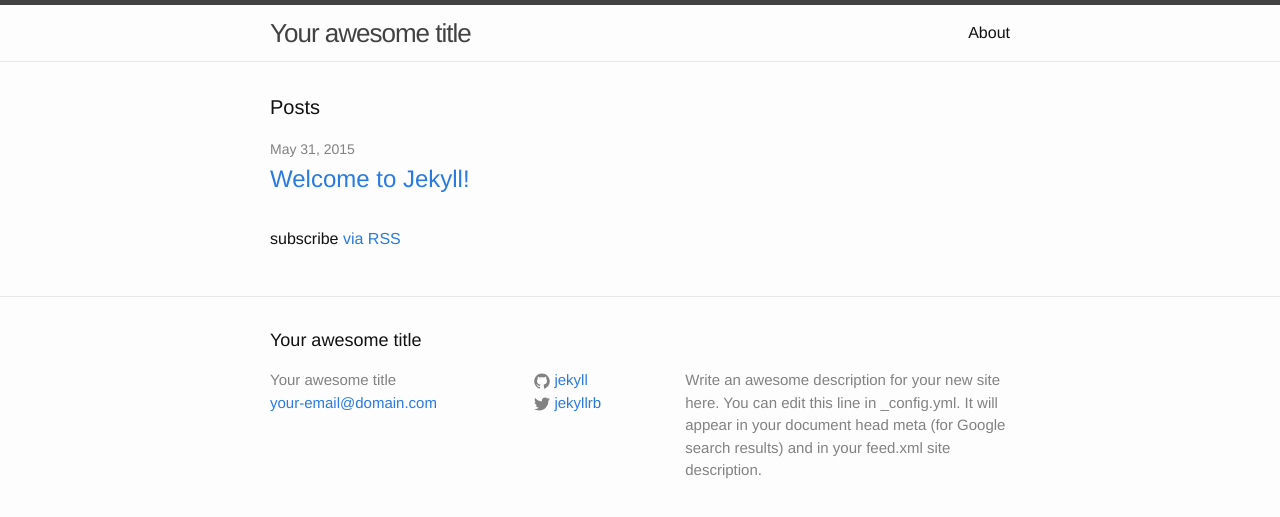
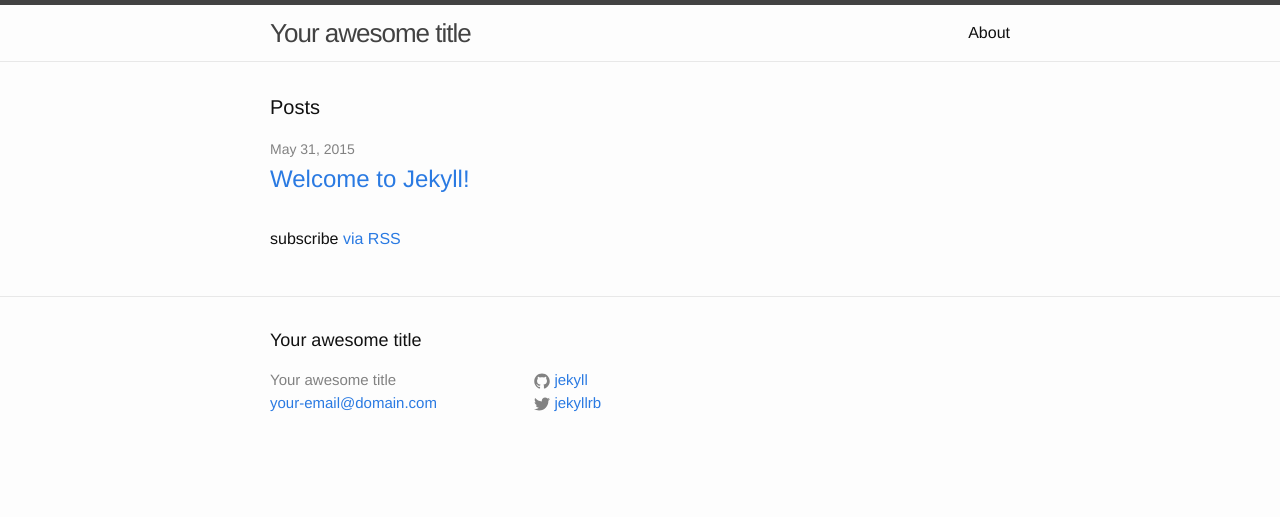
Before and after one commit to TenkiMk2/gamehouse, a Jekyll site: the page built from index.html, in a window 1280 px wide. Shown: the top 517 px of the page. Built offline with Jekyll 4.4.1, drawn with Linux system fonts in a browser that asks for light colours.

Commit message:
Change config

```diff
--- a/_config.yml
+++ b/_config.yml
@@ -1,11 +1,7 @@
 # Site settings
 title: Your awesome title
 email: your-email@domain.com
-description: > # this means to ignore newlines until "baseurl:"
-  Write an awesome description for your new site here. You can edit this
-  line in _config.yml. It will appear in your document head meta (for
-  Google search results) and in your feed.xml site description.
-baseurl: "" # the subpath of your site, e.g. /blog/
+baseurl: "/gamehouse" # the subpath of your site, e.g. /blog/
 url: "http://yourdomain.com" # the base hostname & protocol for your site
 twitter_username: jekyllrb
 github_username:  jekyll
```
